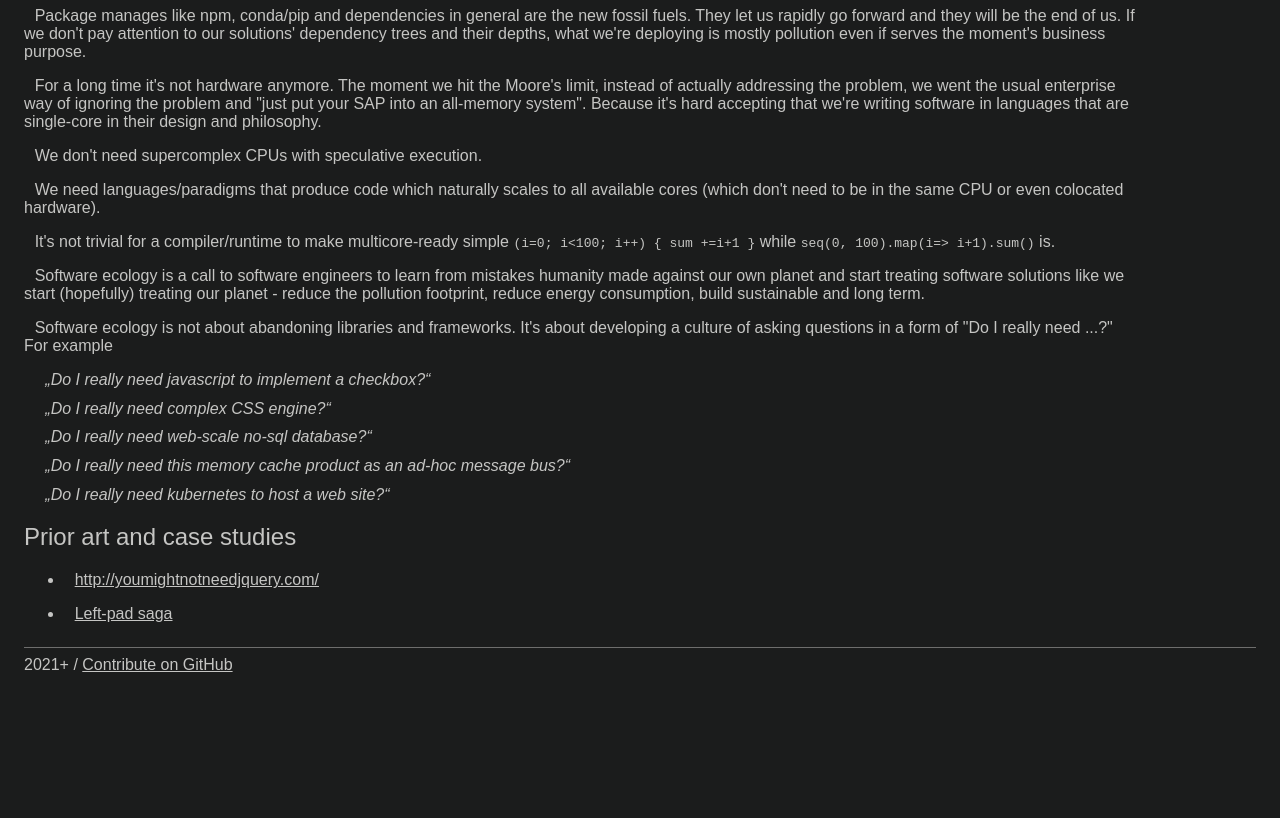
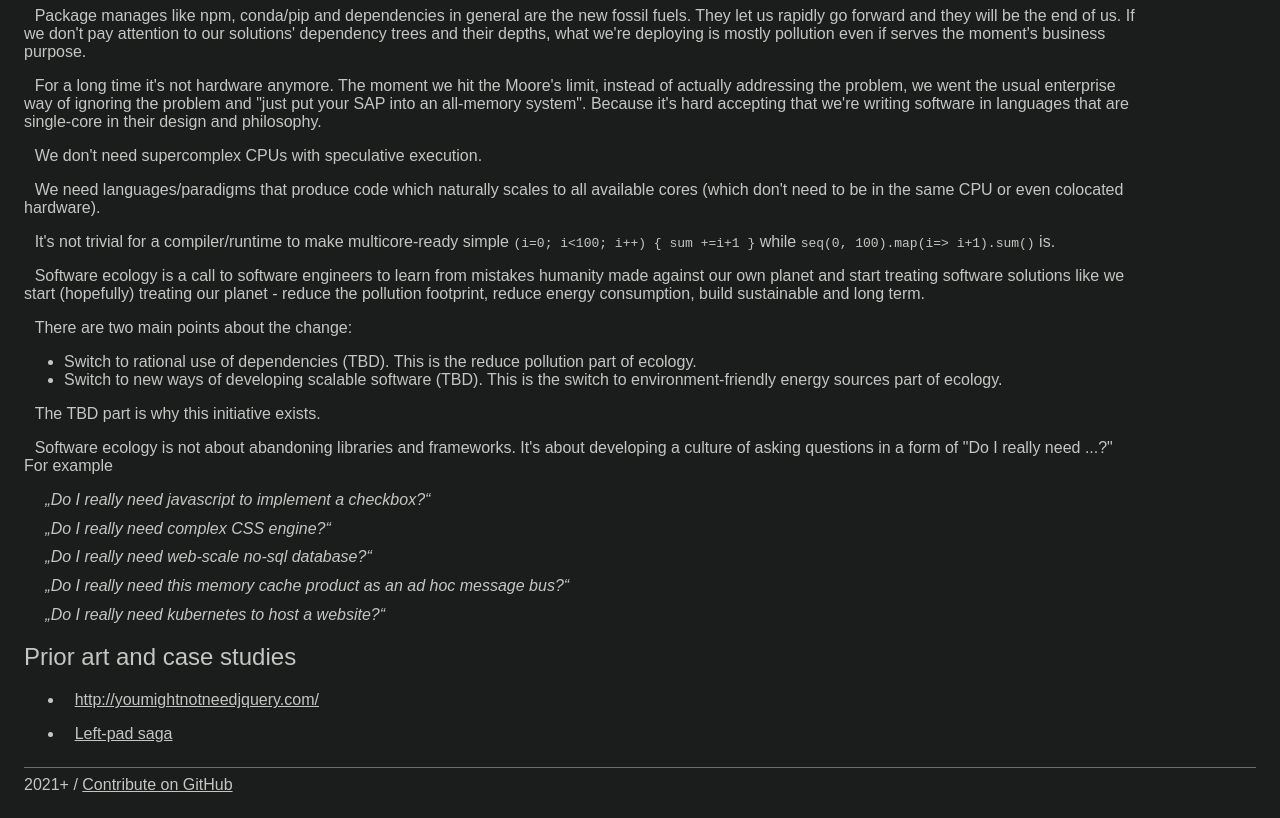
Before and after one commit to dooreelko/softwareecology.org, an Eleventy site: page index.md in a window 1280 px wide. Shown: the part 97-915 px from the top of the page. Before the commit the page ends 800 px from the top, so only its background shows below. Built offline with nearby package versions, Linux system fonts and the light colour scheme; Eleventy itself is replaced by a stand-in of ours; files that its build step writes are made by us from their sources.

Commit message:
2 points why it is similar to ecology

```diff
--- a/index.md
+++ b/index.md
@@ -27,6 +27,12 @@ Software ecology is a call to software engineers to learn from mistakes humanity
 made against our own planet and start treating software solutions like we start (hopefully)
 treating our planet - reduce the pollution footprint, reduce energy consumption, build sustainable and long term.
 
+There are two main points about the change:
+- Switch to rational use of dependencies (TBD). This is the reduce pollution part of ecology.
+- Switch to new ways of developing scalable software (TBD). This is the switch to environment-friendly energy sources part of ecology.
+
+The TBD part is why this initiative exists.
+
 Software ecology is not about abandoning libraries and frameworks. It's about developing a culture
 of asking questions in a form of "Do I really need ...?" For example
 
@@ -36,9 +42,9 @@ of asking questions in a form of "Do I really need ...?" For example
 
 > Do I really need web-scale no-sql database?
 
-> Do I really need this memory cache product as an ad-hoc message bus?
+> Do I really need this memory cache product as an ad hoc message bus?
 
-> Do I really need kubernetes to host a web site?
+> Do I really need kubernetes to host a website?
 
 ## Prior art and case studies
 
```
